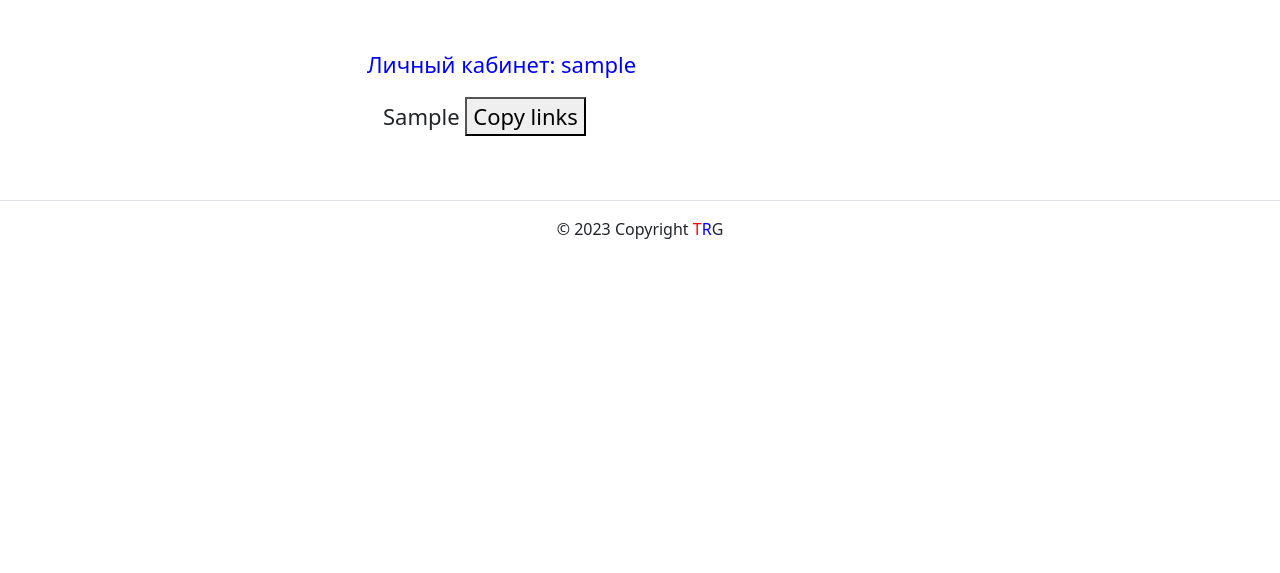
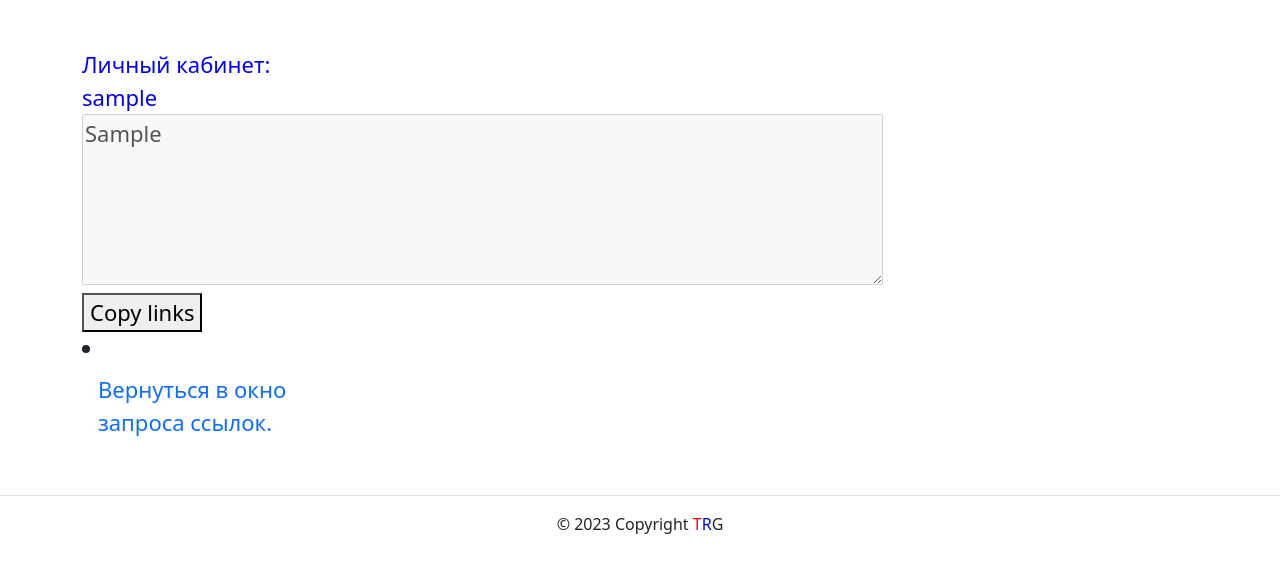
Before and after one commit to Alekc29/redirectrust, a Django app: template trust/templates/redirects/office_result.html in a window 1280 px wide. Shown: the part 56-629 px from the top of the page. Run offline with Django 3.2, Linux system fonts and the light colour scheme; a user stored in the database is signed in; tables that the repository leaves empty hold one stand-in row (values such as "Sample post"); the template is opened without the code that fills it: most values are stand-ins (such as "Sample title", 1, 10 or a date in 2020).

Commit message:
custom redirects office.

```diff
--- a/trust/quickstart.py
+++ b/trust/quickstart.py
@@ -92,7 +92,7 @@ def delete_messages(service):
 
 def main():
     msg_ids = search_messages(get_service())
-    get_link_message(get_service(), 'me', msg_ids[5])
+    return get_link_message(get_service(), 'me', msg_ids[0])
 
 
 if __name__ == '__main__':
--- a/trust/templates/redirects/office_result.html
+++ b/trust/templates/redirects/office_result.html
@@ -7,15 +7,13 @@
 {% block content %}
 
   <div class="row">
-    <article class="col-3">
 
-    </article>
 
-    <article class="col-6" style="font-size: 22px;">
+    <article class="col-3" style="font-size: 22px;">
       <label style="color:blue">Личный кабинет: {{ user.username }}</label><br>
-      <div class="card-body">
+      <div>
 
-        <label id="myInput">{{ page_obj }}</label>
+        <textarea id="myInput" disabled cols="60" rows="5">{{ page_obj }}</textarea>
         <button onclick="myFunction()">Copy links</button>
 
         <script>
@@ -28,7 +26,11 @@
         </script>
 
       </div>
-
+      <li class="nav-item">
+        <a class="nav-link"
+        href="{% url 'redirects:office' %}"
+        >Вернуться в окно запроса ссылок.</a>
+      </li>
     </article>
 
   </div>
```
Also changed, not shown: trust/redirects/views.py (+7 -3 lines), trust/token.json (+1 -1 lines).
